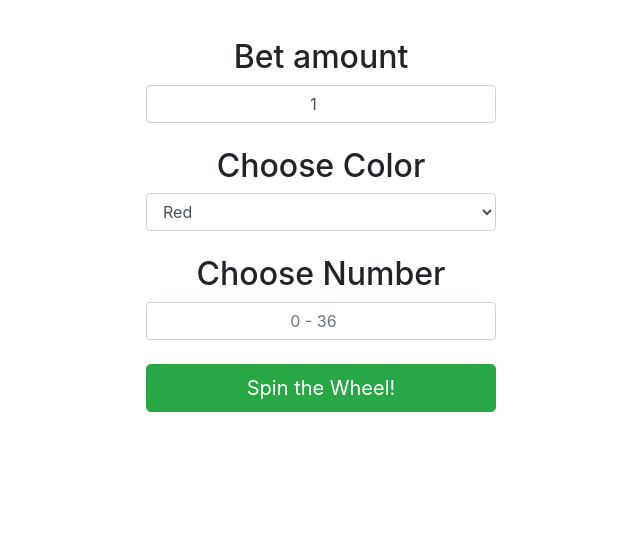
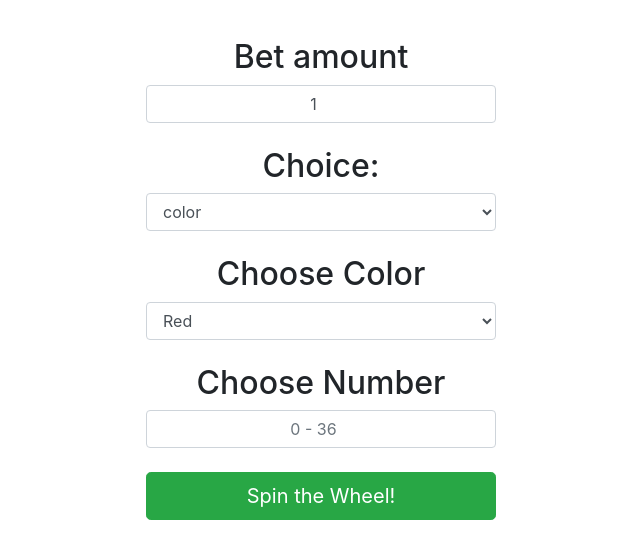
Before and after one commit to leagreguric/Cas-Simo, a Django app: page /roulette/ in a window 1280 px wide. Shown: the part 56-615 px from the top of the page, without its empty margins (319-959 px from the left). Run offline with Django 5.2, Linux system fonts and the light colour scheme; a user stored in the database is signed in; data comes from the database, SQL or seed files in the repository; both versions use the stored data as it was after the commit; some libraries are stand-ins or nearby versions.

Commit message:
roullete choice

```diff
--- a/CasSimo/roulette/forms.py
+++ b/CasSimo/roulette/forms.py
@@ -5,7 +5,10 @@ class RouletteForm(forms.Form):
                                     widget=forms.NumberInput(attrs={"class": "form-control",
                                                                     "style": "text-align:center",
                                                                     "step": 0.5}))
+    CONDITION_CHOICE=[('color','color'),('number','number'),('all','all')]
 
+    condition = forms.ChoiceField(choices=CONDITION_CHOICE, required=True,
+                                  widget=forms.Select(attrs={"class": "form-control"}))
 
     CHOICES_COLOR = [('Red', 'Red'), ('Black', 'Black'), ('Green', 'Green')]
     bet_color = forms.ChoiceField(choices=CHOICES_COLOR, required=False,
--- a/CasSimo/roulette/templates/roulette/play_roulette.html
+++ b/CasSimo/roulette/templates/roulette/play_roulette.html
@@ -30,6 +30,9 @@
                         <h2>Bet amount</h2>
                         {{ form.bet_amount }}<br>
 
+                        <h2>Choice:</h2>
+                        {{ form.condition }}<br>
+
                         <h2>Choose Color</h2>
                         {{ form.bet_color }}<br>
 
--- a/CasSimo/roulette/views.py
+++ b/CasSimo/roulette/views.py
@@ -29,6 +29,7 @@ def roulette(request):
             bet_amount = form.cleaned_data['bet_amount']
             bet_color = form.cleaned_data['bet_color']
             bet_number = form.cleaned_data['bet_number']
+            condition=form.cleaned_data['condition']
 
             if user.money >= bet_amount:
                 user.money -= bet_amount
@@ -49,86 +50,146 @@ def roulette(request):
 
                 number_win_condition = (roulette_result == bet_number)
 
-                if color_win_condition and number_win_condition:
-                    user.money += bet_amount + (bet_amount * combined_multiplier)
-                    BetHistory.objects.create(
-                        user=user,
-                        game='Roulette',
-                        bet_amount=bet_amount,
-                        win_amount=bet_amount * combined_multiplier,
-                        timestamp=timezone.now(),
-                    )
-                    user.save()
+                if condition=='all' or condition=='number' or condition=='color':
+                    if green_win_condition:
+                        user.money += bet_amount + (bet_amount *green_multiplier)
+                        BetHistory.objects.create(
+                            user=user,
+                            game='Roulette',
+                            bet_amount=bet_amount,
+                            win_amount=bet_amount * green_multiplier,
+                            timestamp=timezone.now(),
+                        )
+                        user.save()
 
-                    main_account.money -= (bet_amount * combined_multiplier)
+                        main_account.money -= (bet_amount * green_multiplier)
 
-                    main_account.save()
+                        main_account.save()
 
-                    messages.success(request, f'You won {bet_amount * combined_multiplier}! The ball landed on {color} {roulette_result}')
-                elif color_win_condition:
-                    user.money += bet_amount + (bet_amount * color_multiplier)
-                    BetHistory.objects.create(
-                        user=user,
-                        game='Roulette',
-                        bet_amount=bet_amount,
-                        win_amount=bet_amount * color_multiplier,
-                        timestamp=timezone.now(),
-                    )
-                    user.save()
+                        messages.success(request, f'You won {bet_amount * combined_multiplier}! The ball landed on {color} {roulette_result}')
+                    else:
+                        messages.error(request, f'Sorry, not this time.. The ball landed on {color} {roulette_result}')
+                        BetHistory.objects.create(
+                            user=user,
+                            game='Roulette',
+                            bet_amount=bet_amount,
+                            win_amount=Decimal(0),
+                            timestamp=timezone.now(),
+                        )
+                        main_account.money += bet_amount
+                        main_account.save()
+                        user.save()
 
-                    main_account.money -= (bet_amount * color_multiplier)
 
-                    main_account.save()
+                elif condition=='all':
+                    if color_win_condition and number_win_condition:
 
-                    messages.success(request, f'You won {bet_amount * color_multiplier}! The ball landed on {color} {roulette_result}')
-                elif green_win_condition:
-                    user.money += bet_amount + (bet_amount *green_multiplier)
-                    BetHistory.objects.create(
-                        user=user,
-                        game='Roulette',
-                        bet_amount=bet_amount,
-                        win_amount=bet_amount * green_multiplier,
-                        timestamp=timezone.now(),
-                    )
-                    user.save()
+                        user.money += bet_amount + (bet_amount * combined_multiplier)
+                        BetHistory.objects.create(
+                            user=user,
+                            game='Roulette',
+                            bet_amount=bet_amount,
+                            win_amount=bet_amount * combined_multiplier,
+                            timestamp=timezone.now(),
+                        )
+                        user.save()
+                        main_account.money -= (bet_amount * combined_multiplier)
+                        main_account.save()
+                        messages.success(request, f'You won {bet_amount * combined_multiplier}! The ball landed on {color} {roulette_result}')
 
-                    main_account.money -= (bet_amount * green_multiplier)
+                    else:
+                        messages.error(request, f'Sorry, not this time.. The ball landed on {color} {roulette_result}')
+                        BetHistory.objects.create(
+                            user=user,
+                            game='Roulette',
+                            bet_amount=bet_amount,
+                            win_amount=Decimal(0),
+                            timestamp=timezone.now(),
+                        )
+                        main_account.money += bet_amount
+                        main_account.save()
+                        user.save()
 
-                    main_account.save()
+                elif condition=='color':
+                    if color_win_condition:
+                        user.money += bet_amount + (bet_amount * color_multiplier)
+                        BetHistory.objects.create(
+                            user=user,
+                            game='Roulette',
+                            bet_amount=bet_amount,
+                            win_amount=bet_amount * color_multiplier,
+                            timestamp=timezone.now(),
+                        )
+                        user.save()
 
-                    messages.success(request, f'You won {bet_amount * combined_multiplier}! The ball landed on {color} {roulette_result}')
-                elif number_win_condition:
-                    user.money+=bet_amount+(bet_amount*number_multiplier)
-                    BetHistory.objects.create(
-                        user=user,
-                        game='Roulette',
-                        bet_amount=bet_amount,
-                        win_amount=bet_amount * number_multiplier,
-                        timestamp=timezone.now(),
-                    )
-                    user.save()
-                    main_account.money-=(bet_amount*number_multiplier)
-                    main_account.save()
-                    messages.success(request, f'You won {bet_amount * number_multiplier}! The ball landed on {color} {roulette_result}')
+                        main_account.money -= (bet_amount * color_multiplier)
+
+                        main_account.save()
+
+                        messages.success(request, f'You won {bet_amount * color_multiplier}! The ball landed on {color} {roulette_result}')
+                    else:
+                        messages.error(request, f'Sorry, not this time.. The ball landed on {color} {roulette_result}')
+                        BetHistory.objects.create(
+                            user=user,
+                            game='Roulette',
+                            bet_amount=bet_amount,
+                            win_amount=Decimal(0),
+                            timestamp=timezone.now(),
+                        )
+                        main_account.money += bet_amount
+                        main_account.save()
+                        user.save()
+
+                elif condition=='number':
+                    if number_win_condition:
+                        user.money+=bet_amount+(bet_amount*number_multiplier)
+                        BetHistory.objects.create(
+                            user=user,
+                            game='Roulette',
+                            bet_amount=bet_amount,
+                            win_amount=bet_amount * number_multiplier,
+                            timestamp=timezone.now(),
+                        )
+                        user.save()
+                        main_account.money-=(bet_amount*number_multiplier)
+                        main_account.save()
+                        messages.success(request, f'You won {bet_amount * number_multiplier}! The ball landed on {color} {roulette_result}')
+
+                    else:
+                        messages.error(request, f'Sorry, not this time.. The ball landed on {color} {roulette_result}')
+                        BetHistory.objects.create(
+                            user=user,
+                            game='Roulette',
+                            bet_amount=bet_amount,
+                            win_amount=Decimal(0),
+                            timestamp=timezone.now(),
+                        )
+                        main_account.money += bet_amount
+                        main_account.save()
+                        user.save()
 
 
 
 
                 else:
-                    messages.error(request, f'Sorry, not this time.. The ball landed on {color} {roulette_result}')
-                    BetHistory.objects.create(
-                        user=user,
-                        game='Roulette',
-                        bet_amount=bet_amount,
-                        win_amount=Decimal(0),
-                        timestamp=timezone.now(),
-                    )
-                    main_account.money += bet_amount
-
-                    main_account.save()
+                        messages.error(request, f'Sorry, not this time.. The ball landed on {color} {roulette_result}')
+                        BetHistory.objects.create(
+                            user=user,
+                            game='Roulette',
+                            bet_amount=bet_amount,
+                            win_amount=Decimal(0),
+                            timestamp=timezone.now(),
+                        )
+                        main_account.money += bet_amount
+                        main_account.save()
+                        user.save()
 
 
-                    user.save()
+
+
+
+
+
             else:
                 messages.error(request, "You don't have enough money")
 
```
Also changed, not shown: CasSimo/db.sqlite3.
